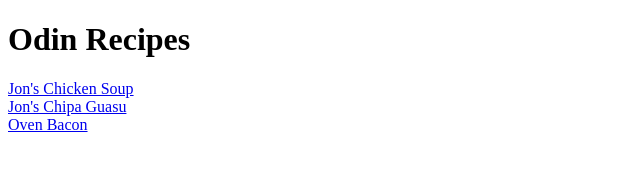
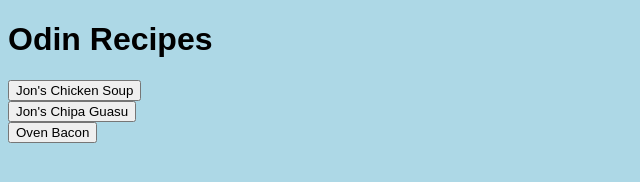
Before and after one commit to jondeal/odin-recipes, a plain HTML site: page index.html in a window 1280 px wide. Shown: the whole page, without its empty margins (0-640 px from the left). Drawn offline with Linux system fonts and the light colour scheme.

Commit message:
Add CSS to recipes.

```diff
--- a/index.html
+++ b/index.html
@@ -3,13 +3,14 @@
     <meta charset="UTF-8">
     <title>My Recipes</title>
     <head>
+        <link rel="stylesheet" href="style.css">
     </head>
     <body>
         <h1>Odin Recipes</h1>
-            <a href="recipes/chicken-soup.html">Jon's Chicken Soup</a>
+            <a href="recipes/chicken-soup.html"><button>Jon's Chicken Soup</button></a>
             <br>
-            <a href="recipes/chipa-guasu.html">Jon's Chipa Guasu</a>
+            <a href="recipes/chipa-guasu.html"><button>Jon's Chipa Guasu</button></a>
             <br>
-            <a href="recipes/oven-bacon.html">Oven Bacon</a>
+            <a href="recipes/oven-bacon.html"><button>Oven Bacon</button></a>
     </body>
 </html>
--- /dev/null
+++ b/style.css
@@ -0,0 +1,4 @@
+body {
+    background-color: lightblue;
+    font-family: Arial
+}
```
